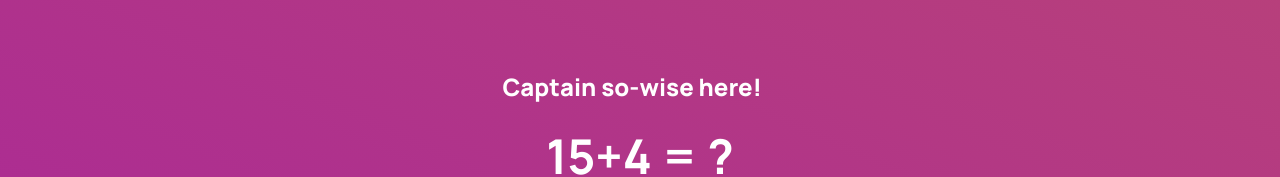
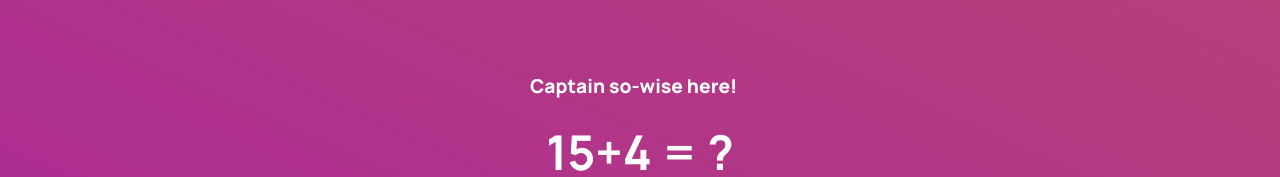
Before and after one commit to rahulr-codesvera/bday-project, a React (Vite) app: page / in a window 1280 px wide. Shown: the part 213-390 px from the top of the page. Built offline with nearby package versions, Linux system fonts and the light colour scheme.

Commit message:
text-align:center

```diff
--- a/src/Question.css
+++ b/src/Question.css
@@ -88,6 +88,7 @@ h1 {
 .typewriter {
   color: white;
   font-family: var(--FONT-FAMILY);
-  font-size: 1.5rem;
+  font-size: 1.2rem;
   font-weight: 800;
+  text-align: center;
 }
```
